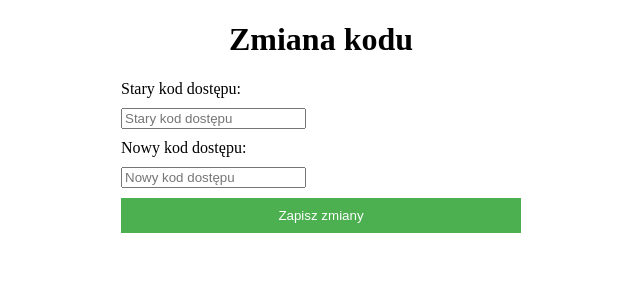
After one commit to VadamC27/SW_Alarm_System, a Flask app: template BeagleBone/templates/password.html in a window 1280 px wide. The commit adds this page. Shown: the top 300 px of the page, without its empty margins (319-959 px from the left). Run offline with Flask 3, Linux system fonts and the light colour scheme; the template is opened without the code that fills it, so the values that code supplies are empty.

Commit message:
Add more templates

```diff
--- /dev/null
+++ b/BeagleBone/templates/password.html
@@ -0,0 +1,81 @@
+<!DOCTYPE html>
+<html lang="en">
+<head>
+    <meta charset="UTF-8">
+    <meta name="viewport" content="width=device-width, initial-scale=1.0">
+    <title>Panel Użytkownika</title>
+    <style>
+        body {
+            margin: 20px;
+        }
+
+        h1 {
+            text-align: center;
+        }
+
+        form {
+            max-width: 400px;
+            margin: 0 auto;
+        }
+
+        label {
+            display: flex;
+            align-items: center;
+            margin-bottom: 10px;
+        }
+
+        input {
+            margin-right: 10px;
+        }
+
+        .password-group {
+            margin-bottom: 10px;
+        }
+
+        button {
+            background-color: #4CAF50;
+            color: white;
+            padding: 10px;
+            border: none;
+            cursor: pointer;
+            width: 100%;
+            margin-top: 10px;
+        }
+
+        button:hover {
+            background-color: #45a049;
+        }
+    </style>
+</head>
+<body>
+
+    <h1>Zmiana kodu</h1>
+
+    <form>
+        <div class="password-group">
+            <label for="oldPassword">Stary kod dostępu:</label>
+            <input type="password" id="oldPassword" name="oldPassword" placeholder="Stary kod dostępu">
+        </div>
+
+        <label for="newPassword">Nowy kod dostępu:</label>
+        <input type="password" id="newPassword" name="newPassword" placeholder="Nowy kod dostępu">
+
+        <button type="button" onclick="changeSettings()">Zapisz zmiany</button>
+    </form>
+
+    <script>
+        function changeSettings() {
+            var oldPassword = document.getElementById('oldPassword').value;
+            var newPassword = document.getElementById('newPassword').value;
+
+            if (oldPassword === '') {
+                alert('Proszę wprowadzić stary kod dostępu.');
+                return;
+            }
+
+            // Tutaj można dodać kod obsługujący
+			}
+			</script>
+</body>
+
+</html>
```
Also changed, not shown: BeagleBone/templates/adduser.html (added, +68 -0 lines), BeagleBone/templates/notifications.html (added, +71 -0 lines), BeagleBone/templates/options.html (+27 -74 lines).
